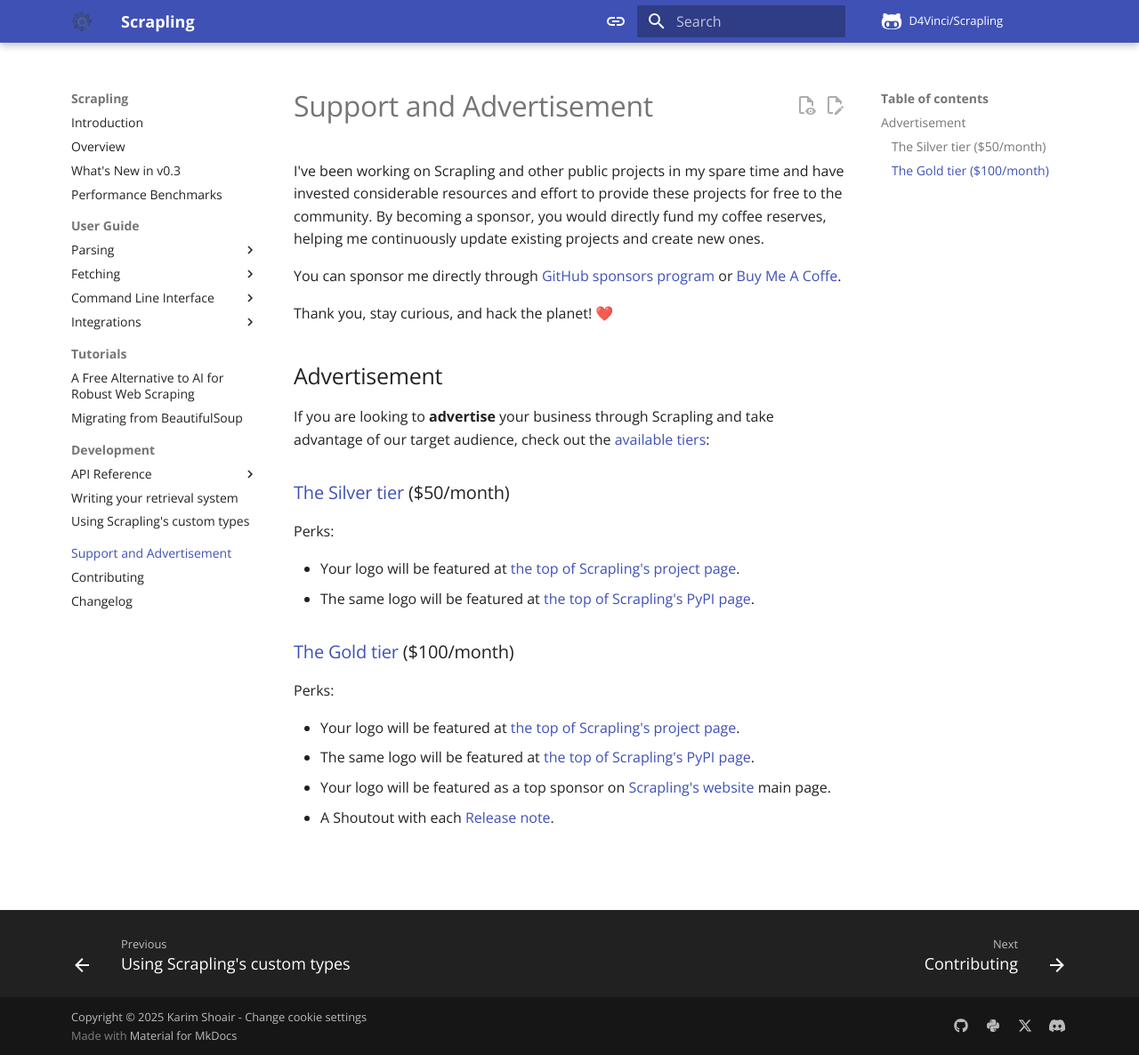
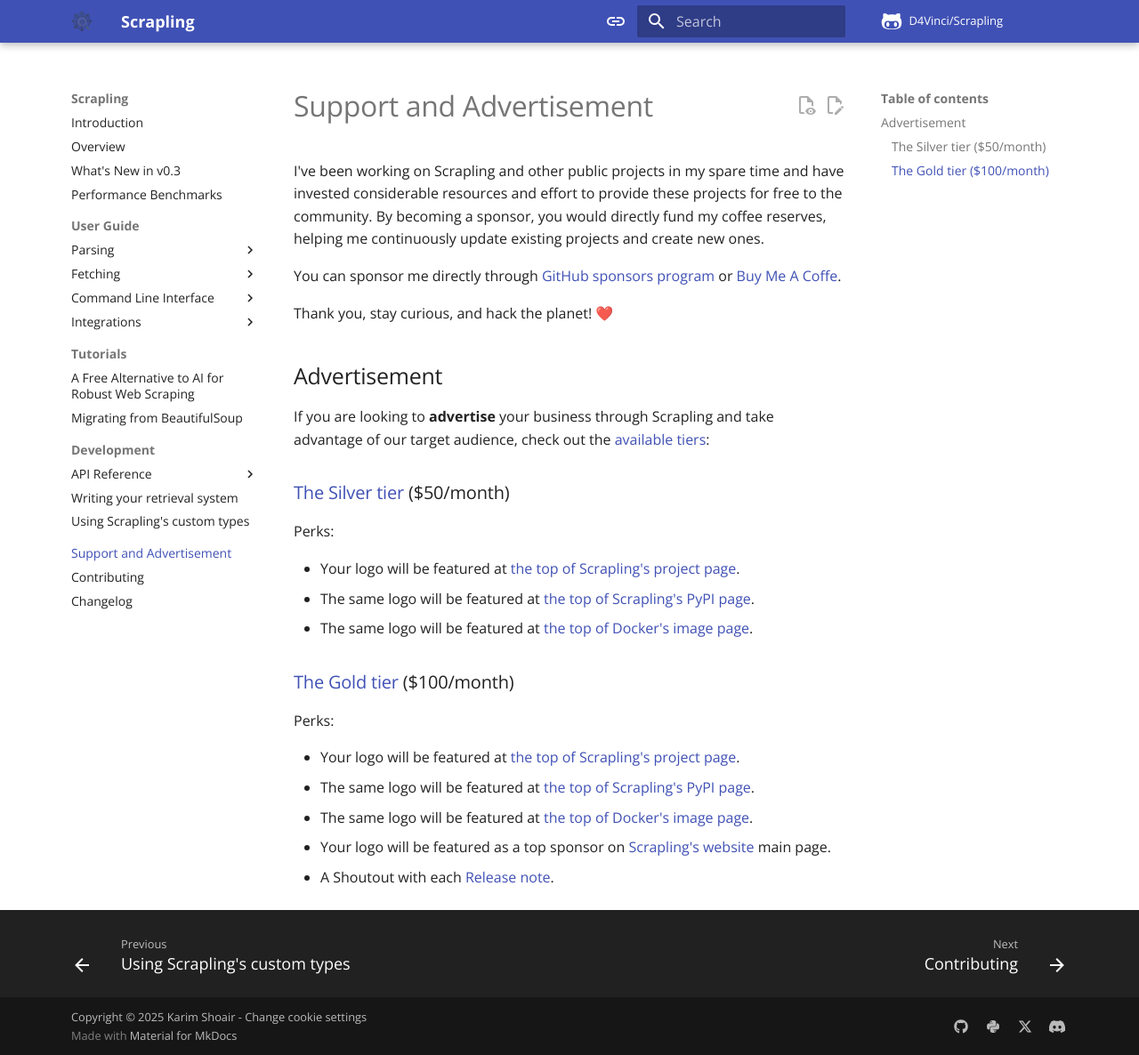
Before and after one commit to CybrFlux/CybrScrape, an MkDocs documentation site: the page built from docs/donate.md, in a window 1280 px wide and 1186 px high. Shown: the whole window at 89% size. Built offline with MkDocs 1.6.1 and Material for MkDocs 9.7.7, drawn with Linux system fonts in a browser that asks for light colours; comment, search, counter and statistics services are not loaded.

Commit message:
docs: update sponsor tiers perks

```diff
--- a/docs/donate.md
+++ b/docs/donate.md
@@ -12,11 +12,13 @@
 
 - Your logo will be featured at [the top of Scrapling's project page](https://github.com/D4Vinci/Scrapling?tab=readme-ov-file#sponsors).
 - The same logo will be featured at [the top of Scrapling's PyPI page](https://pypi.org/project/scrapling/).
+- The same logo will be featured at [the top of Docker's image page](https://hub.docker.com/r/pyd4vinci/scrapling).
 
 ### [The Gold tier](https://github.com/sponsors/D4Vinci/sponsorships?tier_id=435495) ($100/month)
 Perks:
 
 - Your logo will be featured at [the top of Scrapling's project page](https://github.com/D4Vinci/Scrapling?tab=readme-ov-file#sponsors).
 - The same logo will be featured at [the top of Scrapling's PyPI page](https://pypi.org/project/scrapling/).
+- The same logo will be featured at [the top of Docker's image page](https://hub.docker.com/r/pyd4vinci/scrapling).
 - Your logo will be featured as a top sponsor on [Scrapling's website](https://scrapling.readthedocs.io/en/latest/) main page.
 - A Shoutout with each [Release note](https://github.com/D4Vinci/Scrapling/release).
```
